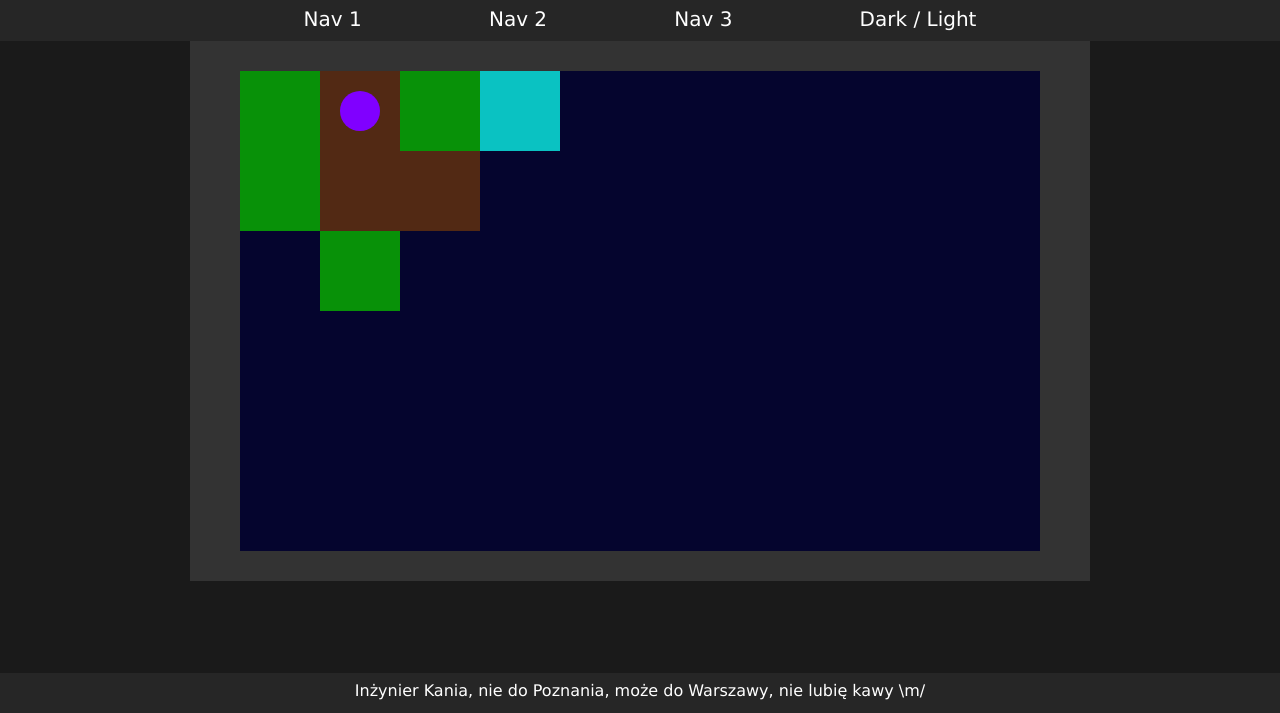
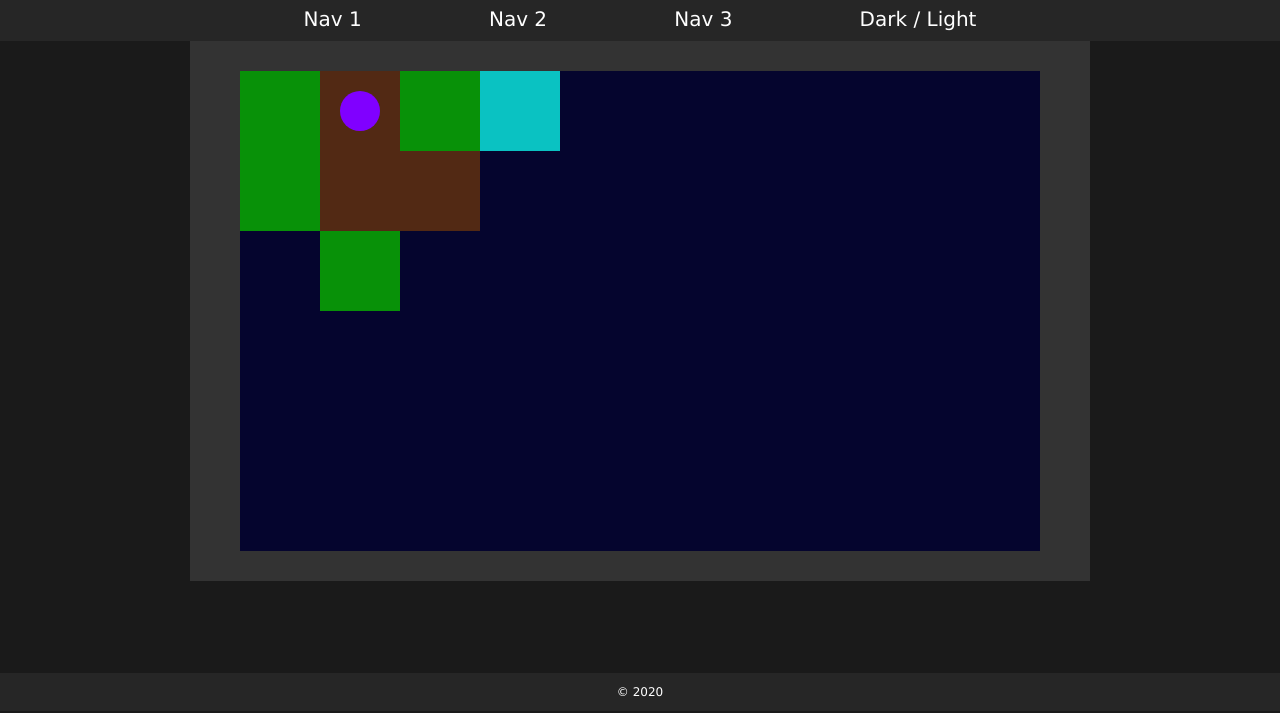
Before and after one commit to Pietoro/labyrinth-of-the-darkness, a plain HTML site: page index.html in a window 1280 px wide. Shown: the part 87-800 px from the top of the page. Drawn offline with nearby package versions, Linux system fonts and the light colour scheme.

Commit message:
Fix footer

```diff
--- a/index.html
+++ b/index.html
@@ -11,6 +11,8 @@
 </head>
 <body>
 
+    <div class="page-container">
+        <div class="content-wrap">
             <header><div id="header">
                 <h1>The Labyrinth of The Darkest Darkness</h1>
             </div></header>
@@ -50,10 +52,12 @@
                 </div></section>
                 <section><div id="tab-win"></div></section>
             </div></main>
+        </div>
 
         <footer><div id="footer">
-        Inżynier Kania, nie do Poznania, może do Warszawy, nie lubię kawy \m/
+            &copy; 2020
         </div></footer>
+    </div>
 
 </body>
 </html>
--- a/stylesheets/style.scss
+++ b/stylesheets/style.scss
@@ -8,10 +8,6 @@ $bg-color-medium: hsl(0, 0%, 15%);
 $font-color: white;
 $primary-font: Verdana, sans-serif;
 $secondary-font: 'Special Elite', cursive;
-
-$board-tile-size: 80px;
-$board-tiles-x: 7;
-$board-tiles-y: 6;
 
 
 header, nav, main, footer, section, article { display: contents;  }
@@ -24,13 +20,25 @@ html {
     font-family: $primary-font;
     font-size: 20px;
 
+    --board-tile-size: 80px;
+    --board-tiles-x: 7;
+    --board-tiles-y: 6;
 }
 
 body {
-    height: 100%;
     margin: 0;
+}
 
+.page-container {
+   position: relative;
+   min-height: 100vh;
+
+   .content-wrap {
+    padding-bottom: 40px;
+    }
 }
+
+
 
 #header {
     background-color: $bg-color-light;
@@ -61,7 +69,6 @@ body {
 }
 
 #main {
-    box-sizing: border-box;
     max-width: 900px;
     margin: auto;
     padding: 30px;
@@ -83,25 +90,23 @@ body {
     margin-right: auto;
     position: relative;
     display: grid;
-    grid-template: repeat($board-tiles-y, $board-tile-size) / repeat($board-tiles-x, $board-tile-size);
+    grid-template: repeat(var(--board-tiles-y), var(--board-tile-size)) / repeat(var(--board-tiles-x), var(--board-tile-size));
 }
 
 footer {
     position: absolute;
+    margin: 0;
     bottom: 0;
-    margin: 0;
-    width: 100vw;
+    width: 100%;
     display: inline-block;
     height: 40px;
-    margin-top: -40px;
 }
 
 #footer {
-    position: relative;
-    padding: 5px;
+    padding: 12px;
     background-color: $bg-color-medium;
     text-align: center;
-    font-size: 0.8em;
+    font-size: 0.6em;
 }
 
 .tile-wall {
@@ -122,8 +127,8 @@ footer {
 
 .game-obj {
     position: absolute;
-    width: $board-tile-size;
-    height: $board-tile-size;
+    width: var(--board-tile-size);
+    height: var(--board-tile-size);
 }
 
 #hero {
```
Also changed, not shown: stylesheets/style.css, 1 other file. Lines whose indentation alone changed are shown as unchanged.
